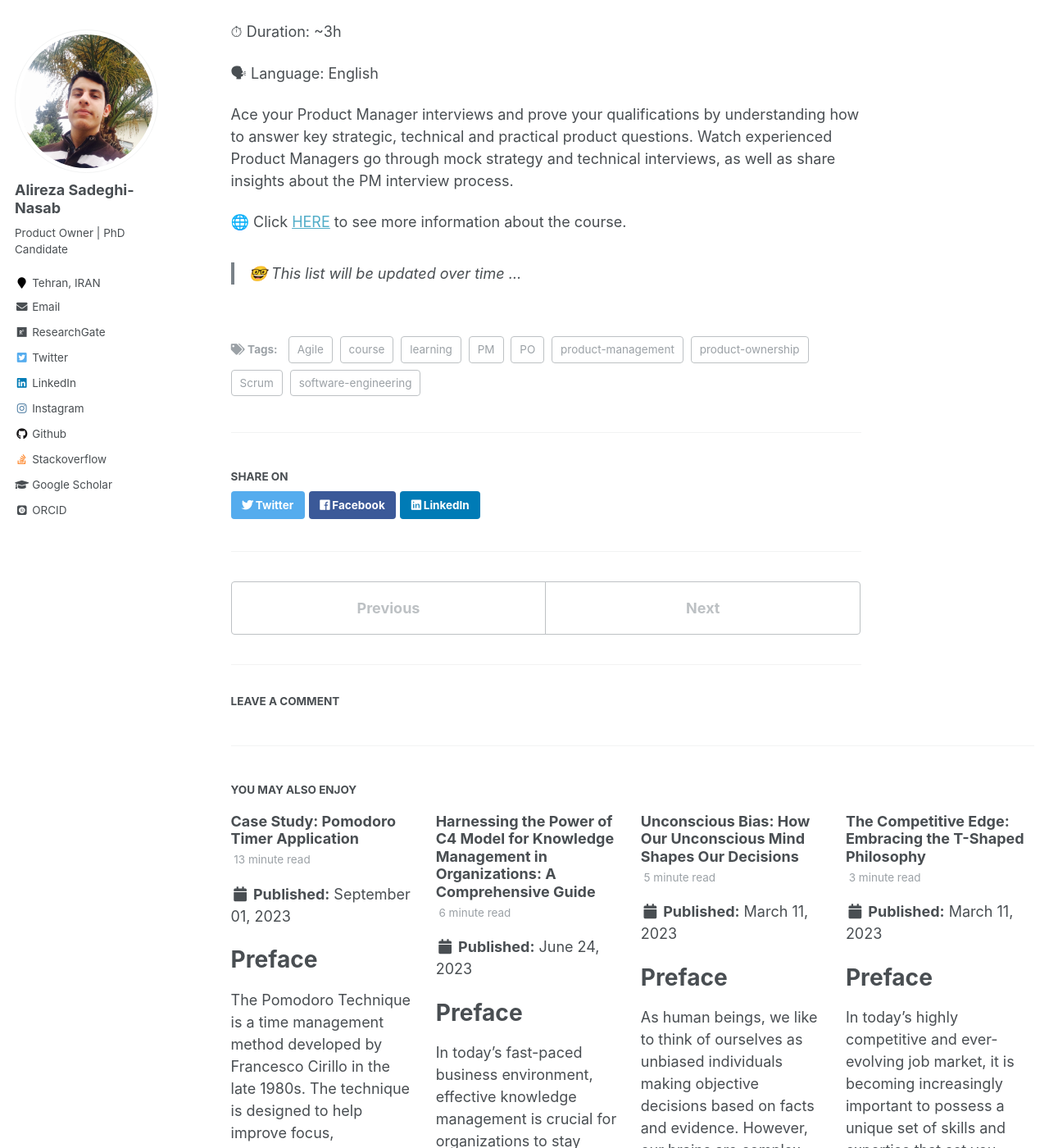
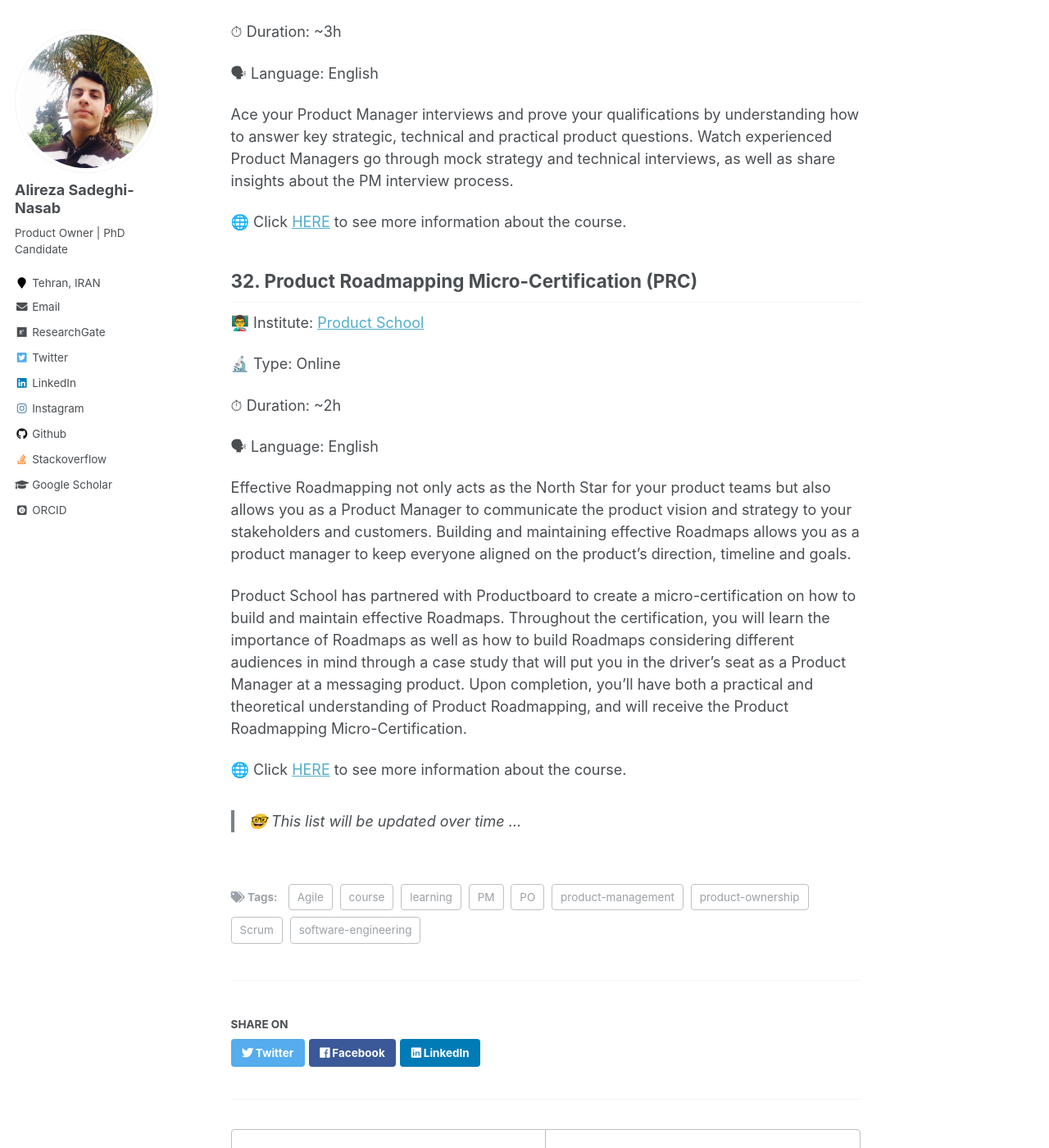
Before and after one commit to AlirezaSN/AlirezaSN.github.io, a Jekyll site: the page built from _posts/2023-03-25-blog-post-14.md, in a window 1280 px wide and 1400 px high, scrolled down 27396 px. Shown: the whole window at 82% size. Built offline with Jekyll 4.4.1, drawn with Linux system fonts in a browser that asks for light colours; some web fonts are replaced; comment, search, counter and statistics services are not loaded; some of the changed text lies outside the part shown.

Commit message:
add a new course

```diff
--- a/_posts/2023-03-25-blog-post-14.md
+++ b/_posts/2023-03-25-blog-post-14.md
@@ -768,4 +768,20 @@ Ace your Product Manager interviews and prove your qualifications by understandi
 
 🌐 Click [HERE](https://www.udacity.com/course/product-manager-interview-preparation--ud034?autoenroll=true#) to see more information about the course.
 
+## 32. Product Roadmapping Micro-Certification (PRC)
+
+👨‍🏫 Institute: [Product School](https://productschool.com)
+
+🔬 Type: Online
+
+⏱ Duration: ~2h
+
+🗣 Language: English
+
+Effective Roadmapping not only acts as the North Star for your product teams but also allows you as a Product Manager to communicate the product vision and strategy to your stakeholders and customers. Building and maintaining effective Roadmaps allows you as a product manager to keep everyone aligned on the product’s direction, timeline and goals.
+
+Product School has partnered with Productboard to create a micro-certification on how to build and maintain effective Roadmaps. Throughout the certification, you will learn the importance of Roadmaps as well as how to build Roadmaps considering different audiences in mind through a case study that will put you in the driver’s seat as a Product Manager at a messaging product. Upon completion, you’ll have both a practical and theoretical understanding of Product Roadmapping, and will receive the Product Roadmapping Micro-Certification.
+
+🌐 Click [HERE](https://productschool.teachable.com/p/roadmapping) to see more information about the course.
+
 > 🤓 This list will be updated over time ...
```
Also changed, not shown: files/images/certificates/roadmap_certificate.png (added).
